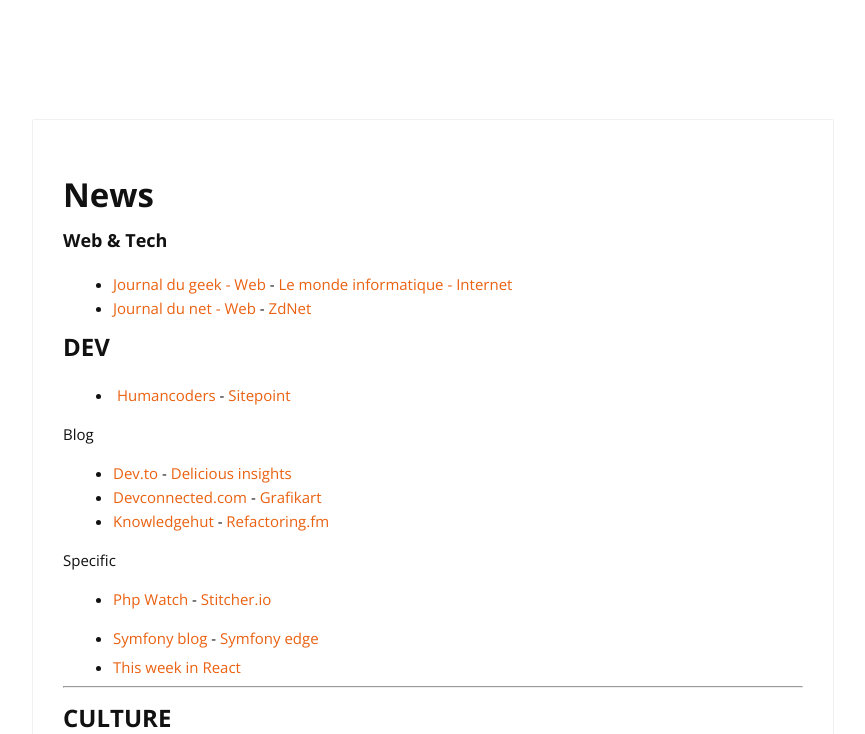
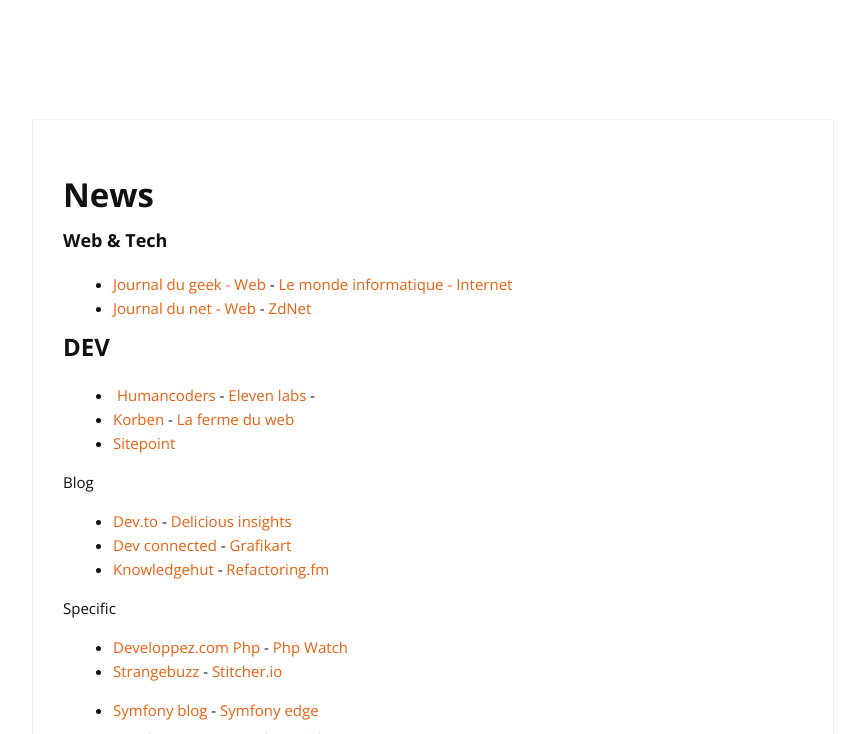
Before and after one commit to cylmat/cylmat.github.io, a Jekyll site: the page built from _pages/news.md, in a window 1280 px wide, cut to the strip 0-734 px from the top of the page. Shown: the whole strip, without its empty margins (207-1072 px from the left). Built offline with Jekyll 4.4.1, drawn with Linux system fonts in a browser that asks for light colours; nearby versions of some CDN libraries; some of the changed text lies outside the part shown.

Commit message:
Update news.md

```diff
--- a/_pages/news.md
+++ b/_pages/news.md
@@ -9,19 +9,22 @@
 - [Journal du net - Web](https://www.journaldunet.com/web-tech) - [ZdNet](https://www.zdnet.fr)
 
 ## DEV
-- [![](https://news.humancoders.com/assets/favicon-1c28b03a545044e5cf5e0ae8a7b441b1520a9dde57727c86e657f4212fba9c83.ico) Humancoders](https://news.humancoders.com) - [Sitepoint](https://www.sitepoint.com/blog)
+- [![](https://news.humancoders.com/assets/favicon-1c28b03a545044e5cf5e0ae8a7b441b1520a9dde57727c86e657f4212fba9c83.ico) Humancoders](https://news.humancoders.com) - [Eleven labs](https://blog.eleven-labs.com) -
+- [Korben](https://korben.info) - [La ferme du web](https://www.lafermeduweb.net)
+- [Sitepoint](https://www.sitepoint.com/blog)
 
 Blog
 - [Dev.to](https://dev.to) - [Delicious insights](https://delicious-insights.com/fr/articles-et-tutos)
-- [Devconnected.com](https://devconnected.com) - [Grafikart](https://grafikart.fr/blog)
+- [Dev connected](https://devconnected.com) - [Grafikart](https://grafikart.fr/blog)
 - [Knowledgehut](https://www.knowledgehut.com/blog) - [Refactoring.fm](https://refactoring.fm)
 
 Specific
-- [Php Watch](https://php.watch) - [Stitcher.io](https://stitcher.io)
+- [Developpez.com Php](https://php.developpez.com) - [Php Watch](https://php.watch)
+- [Strangebuzz](https://www.strangebuzz.com/fr) - [Stitcher.io](https://stitcher.io)
 - [Symfony blog](https://symfony.com/blog) - [Symfony edge](https://symfony.com/blog/category/living-on-the-edge)
 
-+ [This week in React](https://thisweekinreact.com/articles)
-
++ [Developpez.com Js](https://javascript.developpez.com) - [This week in React](https://thisweekinreact.com/articles)
++ [Linuxfr](https://linuxfr.org)
 
 ---
 
```
